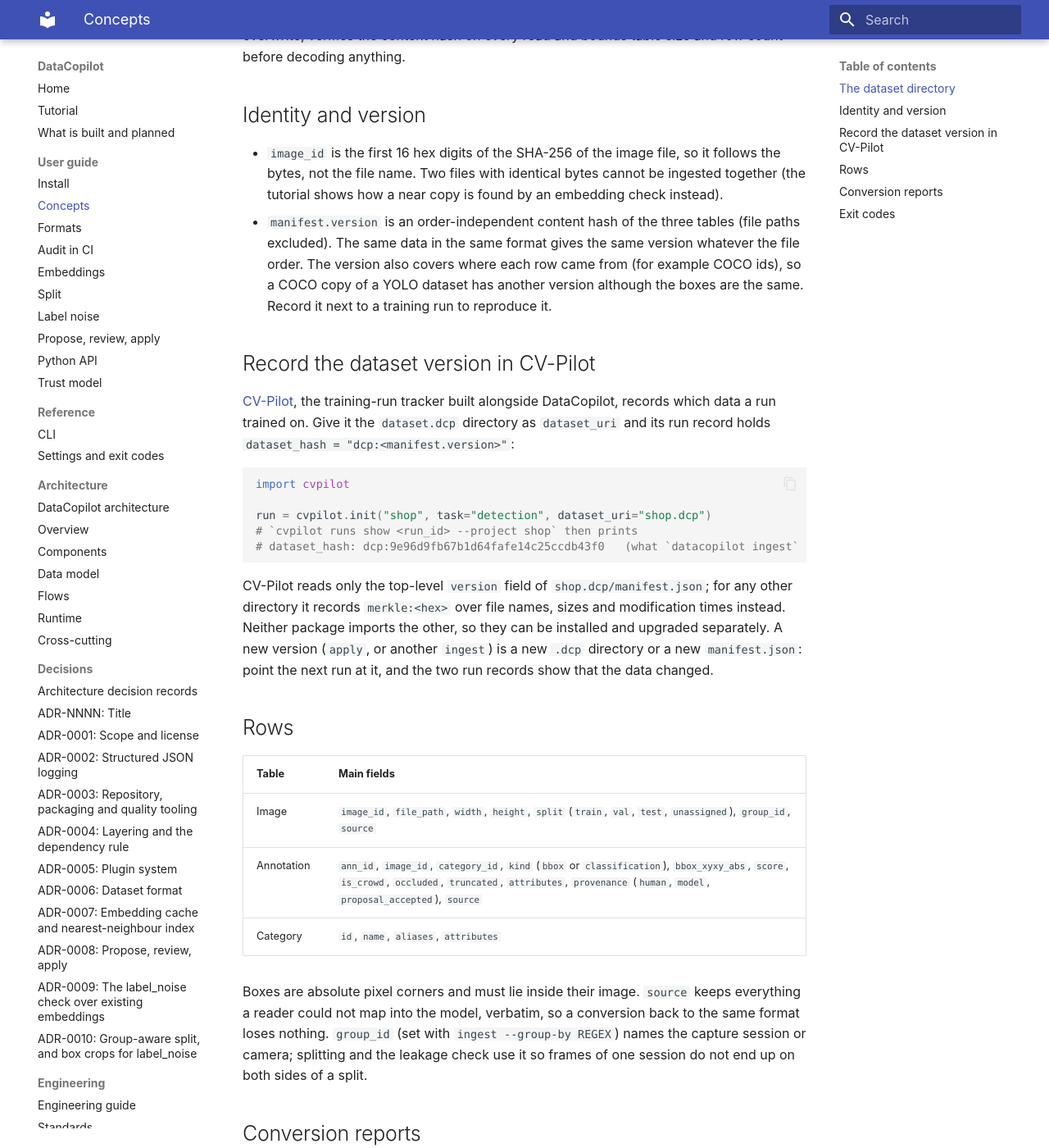
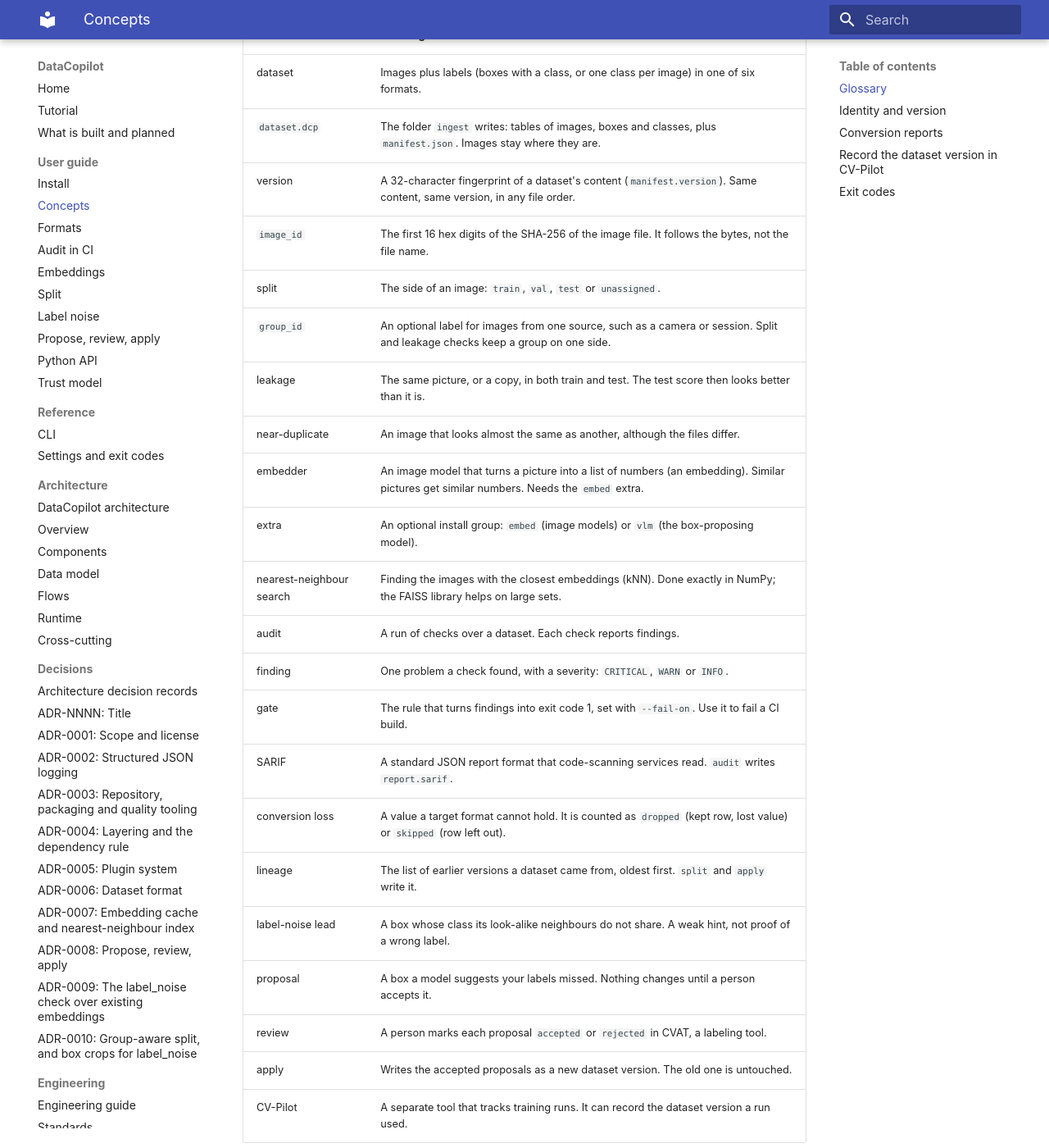
Before and after one commit to B4teShai/DataCopilot, an MkDocs documentation site: the page built from docs/guide/concepts.md, in a window 1280 px wide and 1400 px high, scrolled down 276 px. Shown: the whole window at 82% size. Built offline with MkDocs 1.6.1 and Material for MkDocs 9.7.7, drawn with Linux system fonts in a browser that asks for light colours; some of the changed text lies outside the part shown.

Commit message:
docs: rewrite the entry pages so a newcomer can follow them
The README, index, tutorial, concepts and status pages used terms
(embedder, leakage, lineage, SARIF, group_id) before defining them, and
the README said it "fixes mistakes" without saying that only missing
boxes can be proposed.

- README: say plainly what it checks and what it can fix; shorter.
- concepts: a glossary table defines every term once.
- status: the only page that says what is built; a table of 11 rows.
  The benchmark paragraph moves to the architecture overview.
- index and tutorial: shorter, link to the glossary.

````diff
--- a/docs/guide/concepts.md
+++ b/docs/guide/concepts.md
@@ -1,27 +1,53 @@
 # Concepts
 
-## The dataset directory
+Every term DataCopilot uses is defined once, here. Other pages link to this table.
 
-`datacopilot ingest` converts a dataset from any supported format into a `dataset.dcp/` directory:
-Parquet tables for images, annotations and categories, plus a `manifest.json`. Images are referenced
-by path and never copied. The store is append-only: it refuses to overwrite, verifies the content
-hash on every read and bounds table size and row count before decoding anything.
+## Glossary
+
+| Term | Meaning |
+|---|---|
+| dataset | Images plus labels (boxes with a class, or one class per image) in one of six formats. |
+| `dataset.dcp` | The folder `ingest` writes: tables of images, boxes and classes, plus `manifest.json`. Images stay where they are. |
+| version | A 32-character fingerprint of a dataset's content (`manifest.version`). Same content, same version, in any file order. |
+| `image_id` | The first 16 hex digits of the SHA-256 of the image file. It follows the bytes, not the file name. |
+| split | The side of an image: `train`, `val`, `test` or `unassigned`. |
+| `group_id` | An optional label for images from one source, such as a camera or session. Split and leakage checks keep a group on one side. |
+| leakage | The same picture, or a copy, in both train and test. The test score then looks better than it is. |
+| near-duplicate | An image that looks almost the same as another, although the files differ. |
+| embedder | An image model that turns a picture into a list of numbers (an embedding). Similar pictures get similar numbers. Needs the `embed` extra. |
+| extra | An optional install group: `embed` (image models) or `vlm` (the box-proposing model). |
+| nearest-neighbour search | Finding the images with the closest embeddings (kNN). Done exactly in NumPy; the FAISS library helps on large sets. |
+| audit | A run of checks over a dataset. Each check reports findings. |
+| finding | One problem a check found, with a severity: `CRITICAL`, `WARN` or `INFO`. |
+| gate | The rule that turns findings into exit code 1, set with `--fail-on`. Use it to fail a CI build. |
+| SARIF | A standard JSON report format that code-scanning services read. `audit` writes `report.sarif`. |
+| conversion loss | A value a target format cannot hold. It is counted as `dropped` (kept row, lost value) or `skipped` (row left out). |
+| lineage | The list of earlier versions a dataset came from, oldest first. `split` and `apply` write it. |
+| label-noise lead | A box whose class its look-alike neighbours do not share. A weak hint, not proof of a wrong label. |
+| proposal | A box a model suggests your labels missed. Nothing changes until a person accepts it. |
+| review | A person marks each proposal `accepted` or `rejected` in CVAT, a labeling tool. |
+| apply | Writes the accepted proposals as a new dataset version. The old one is untouched. |
+| CV-Pilot | A separate tool that tracks training runs. It can record the dataset version a run used. |
 
 ## Identity and version
 
-- `image_id` is the first 16 hex digits of the SHA-256 of the image file, so it follows the bytes,
-  not the file name. Two files with identical bytes cannot be ingested together (the tutorial shows
-  how a near copy is found by an embedding check instead).
-- `manifest.version` is an order-independent content hash of the three tables (file paths excluded).
-  The same data in the same format gives the same version whatever the file order. The version also
-  covers where each row came from (for example COCO ids), so a COCO copy of a YOLO dataset has another
-  version although the boxes are the same. Record it next to a training run to reproduce it.
+- `image_id` follows the bytes. Two files with identical bytes cannot be ingested together; a
+  near copy is found by an embedder check instead (see the [tutorial](../tutorial.md)).
+- The version hashes the three tables, not the file paths. It also covers where each row came from,
+  so a COCO copy of a YOLO dataset has another version although the boxes are the same. Record it
+  next to a training run to reproduce the run.
+
+## Conversion reports
+
+Every read and write returns a report of what was lost. `dropped` counts values with no place in
+the target, for example `annotations.is_crowd`. `skipped` counts rows left out, for example
+`images.file_missing`. Losses are logged as `conversion_loss`; `--strict` turns any loss into exit
+code 1 before anything is written. See [Formats](formats.md).
 
 ## Record the dataset version in CV-Pilot
 
-[CV-Pilot](https://github.com/B4teShai/CV-Pilot), the training-run tracker built alongside
-DataCopilot, records which data a run trained on. Give it the `dataset.dcp` directory as
-`dataset_uri` and its run record holds `dataset_hash = "dcp:<manifest.version>"`:
+Give [CV-Pilot](https://github.com/B4teShai/CV-Pilot) the `dataset.dcp` folder as `dataset_uri` and
+its run record holds `dataset_hash = "dcp:<version>"`:
 
 <!-- skip: needs CV-Pilot, a separate package installed from its own clone -->
 ```python
@@ -32,35 +58,12 @@
 # dataset_hash: dcp:9e96d9fb67b1d64fafe14c25ccdb43f0   (what `datacopilot ingest` printed)
 ```
 
-CV-Pilot reads only the top-level `version` field of `shop.dcp/manifest.json`; for any other
-directory it records `merkle:<hex>` over file names, sizes and modification times instead. Neither
-package imports the other, so they can be installed and upgraded separately. A new version
-(`apply`, or another `ingest`) is a new `.dcp` directory or a new `manifest.json`: point the next run
-at it, and the two run records show that the data changed.
-
-## Rows
-
-| Table | Main fields |
-|---|---|
-| Image | `image_id`, `file_path`, `width`, `height`, `split` (`train`, `val`, `test`, `unassigned`), `group_id`, `source` |
-| Annotation | `ann_id`, `image_id`, `category_id`, `kind` (`bbox` or `classification`), `bbox_xyxy_abs`, `score`, `is_crowd`, `occluded`, `truncated`, `attributes`, `provenance` (`human`, `model`, `proposal_accepted`), `source` |
-| Category | `id`, `name`, `aliases`, `attributes` |
-
-Boxes are absolute pixel corners and must lie inside their image. `source` keeps everything a reader
-could not map into the model, verbatim, so a conversion back to the same format loses nothing.
-`group_id` (set with `ingest --group-by REGEX`) names the capture session or camera; splitting and
-the leakage check use it so frames of one session do not end up on both sides of a split.
-
-## Conversion reports
-
-Every read and write returns a `ConversionReport`: `dropped` counts values present but not
-representable in the target (for example `annotations.is_crowd`), `skipped` counts rows left out
-entirely (for example `images.file_missing`, or `annotations.unsupported.polygon` when reading CVAT).
-Losses are logged as `conversion_loss` and `--strict` turns any of them into exit code 1 before
-anything is written, on `export` and on `ingest`.
+CV-Pilot reads only the top-level `version` field of `shop.dcp/manifest.json`. For any other
+folder it records `merkle:<hex>` over file names, sizes and modification times. Neither package
+imports the other. A new version (`apply`, or another `ingest`) is a new folder or a new
+`manifest.json`: point the next run at it.
 
 ## Exit codes
 
-`0` success; `1` the command ran and failed (invalid input, a matched gate, a lossy `--strict`);
-`2` usage or configuration error; `130` interrupt. Expected failures print one `error:` line on
-standard error and one `command_failed` log record.
+`0` success, `1` the command ran and failed, `2` usage or configuration error, `130` interrupted.
+Details are in [Settings and exit codes](../reference/settings.md#exit-codes).
--- a/docs/status.md
+++ b/docs/status.md
@@ -1,32 +1,19 @@
-# What is built and what is planned
+# Status
 
-DataCopilot is a dataset doctor (it converts, checks and reports) with a first model-assisted fix
-workflow: `propose`, `review` and `apply` for missing boxes. Anything not listed as built below does not
-run today.
+What works today. This page is the only place that says so; other pages describe how things work.
+"Built" is implemented and tested. "Experimental" runs but its results are weak. "Planned" does not
+run yet.
 
-## Built and tested
-
-| Area | What works |
-|---|---|
-| Convert | `ingest` and `export` between COCO, YOLO, Pascal VOC, CVAT for images 1.1 XML, Label Studio JSON and ImageFolder, through a versioned `dataset.dcp/` directory. Every field a conversion cannot carry is counted; `--strict` turns any loss into a failure, on `export` and on `ingest`. See [Formats](guide/formats.md). |
-| Version | An order-independent `manifest.version`: the same data in the same format gives the same version whatever the file order. See [Concepts](guide/concepts.md). |
-| Audit | Four checks on the CPU (integrity, exact duplicates, class imbalance, box sanity) and, with `--embedder`, four more (near-duplicates, split leakage, label-noise leads from box crops, per-class outliers). Reports in JSON, static HTML and SARIF 2.1.0; the run is stored as `audits/<run_id>.json`. Exit code 1 when `--fail-on` matches. See [Audit in CI](guide/audit-ci.md) and [Label noise](guide/label-noise.md). |
-| Embeddings | `datacopilot embed` fills the embedding cache ahead of time; `dinov2_small`, `dinov2_base` and `siglip2_base` (extra `[embed]`) and the test-only `hash` embedder. See [Embeddings](guide/embeddings.md). |
-| Diagnose | `datacopilot --version`, `formats` and `doctor` (versions, extras, settings, cache directory, FAISS and GPU; `--json` for a machine-readable report). |
-| Split | `split` re-splits a dataset into train, val and test as a new version with lineage: images with the same key (`group_id`, a source field or a safe file-name pattern) and, with `--near-dup`, every near-copy pair stay together; whole groups are assigned deterministically, optionally balanced per class, and the deviation from the ratios is reported. See [Split](guide/split.md). |
-| Propose, review, apply | `propose` finds boxes a dataset is probably missing with Grounding DINO (tiny, Apache-2.0, extra `[vlm]`) and stores them as a proposal set; `review export` and `review import` round-trip them through CVAT files; `apply` writes the accepted ones as a new dataset version with lineage. Only missing boxes (`add_box`) are proposed. See [Propose, review, apply](guide/proposals.md). |
-| Python | `load`, `audit`, `export`, `split`, `propose` and `apply`. See [Python API](guide/python-api.md). |
-| Settings | Environment variables, listed in [Settings](reference/settings.md). Logs are JSON on standard error. |
-
-Benchmark (`benchmarks/audit_cpu.py`, 50,000 images and 500,000 boxes, 64 KiB files, 12 cores): 37.6 s
-end to end, 1.35 GB peak memory; details in the [architecture overview](architecture/01-overview.md).
-
-## Planned, not implemented
-
-| Planned | What it will do |
-|---|---|
-| better label noise | An optional Cleanlab backend for `label_noise`; with box crops it is better than before and still weak (see [Label noise](guide/label-noise.md)). |
-| more proposals | Proposals that change a class, delete a box or refine a box; SAM 3 and Qwen3-VL proposers; consensus between models; review in FiftyOne. See [ADR-0008](adr/0008-propose-review-apply.md) for what was left out on purpose. |
-| more extras | Extras for SAM 3 and the Cleanlab backend; today the extras are `embed` and `vlm`. |
-
-The [architecture documents](architecture/README.md) mark every component as built or planned.
+| Area | Status | What it covers |
+|---|---|---|
+| Convert formats | Built | COCO, YOLO, VOC, CVAT, Label Studio and ImageFolder; losses counted. See [Formats](guide/formats.md). |
+| Dataset folder and version | Built | `ingest` writes `dataset.dcp`; same content gives the same version. |
+| CPU audit | Built | Integrity, exact duplicates, class imbalance, box sanity; reports in JSON, HTML and SARIF. |
+| Image-model audit | Built | Near-duplicates, leakage and outliers with `--embedder`. See [Embeddings](guide/embeddings.md). |
+| Label noise | Experimental | Box-crop leads are better than before but weak. See [Label noise](guide/label-noise.md). |
+| Split | Built | Group-aware re-split into a new version. See [Split](guide/split.md). |
+| Propose missing boxes | Experimental | Grounding DINO proposes `add_box` only; precision is low. See [Propose, review, apply](guide/proposals.md). |
+| Review and apply | Built | CVAT round trip, then a new version with lineage. |
+| Python API and `doctor` | Built | `load`, `audit`, `export`, `split`, `propose`, `apply`; `doctor` checks the install. |
+| More proposal kinds | Planned | Change a class, delete a box, refine a box; consensus between models. |
+| More models and tools | Planned | SAM 3 and Qwen3-VL proposers, FiftyOne review, a Cleanlab label-noise backend. |
--- a/docs/tutorial.md
+++ b/docs/tutorial.md
@@ -1,26 +1,22 @@
-# Tutorial: audit, gate and convert a dataset
+# Tutorial
 
-This tutorial builds a small synthetic dataset with a few planted problems, then walks the whole
-loop: ingest it, audit it, turn the audit into a CI gate, find a leaked image with embeddings and
-convert the dataset to other formats while counting what each conversion loses. Nothing is
-downloaded and no real data is used.
+In ten minutes you will build a small demo dataset with planted mistakes, audit it, make a CI build
+fail on it, find a copied picture, and convert it to other formats. Nothing is downloaded. You need
+DataCopilot installed (see [Install](guide/install.md)) and an empty scratch directory.
 
-Every command and script on this page is executed by the test suite
-(`tests/docs/test_tutorial.py`) against the code in this repository, and its output is checked
-against what is shown. Values that differ from run to run are written as `<uuid>`, `<hex32>` or
-`...`.
-
-You need DataCopilot installed (see [Install](guide/install.md)) and a scratch directory.
+Every command on this page is run by the test suite, and its output is checked against what is
+shown. Values that change from run to run are written `<uuid>`, `<hex32>` or `...`. Unfamiliar word?
+See [Concepts](guide/concepts.md).
 
 ## 1. Generate the dataset
 
-The script writes twelve tiny PNG pictures and a COCO annotation file per split into `shop/`. The
-problems are planted on purpose:
+The script writes twelve tiny pictures and a COCO annotation file per split into `shop/`. The
+mistakes are planted on purpose:
 
-- `v0.png` (validation) is `t0.png` (training) with one pixel changed: the same picture, but not the
-  same bytes, so only an embedding check can see it.
+- `v0.png` (validation) is `t0.png` (training) with one pixel changed. It is the same picture but
+  not the same bytes, so only an image model can see it.
 - `t1.png` has a one-pixel box.
-- 12 of the 15 boxes are `cup`, only one is `bowl`, and the validation split has no `bowl` at all.
+- 12 of the 15 boxes are `cup`, one is `bowl`, and validation has no `bowl` at all.
 
 <!-- run -->
 ```python
@@ -91,9 +87,8 @@
 
 ## 2. Ingest
 
-`ingest` reads a dataset in any supported format, checks its invariants and writes a versioned
-`shop.dcp/` directory. It prints the content version: the same data always gives the same version,
-whatever the file order or format it came from.
+`ingest` reads a dataset, checks it and writes a `shop.dcp/` folder. It prints the dataset's
+version: the same content always gives the same version.
 
 <!-- run -->
 ```console
@@ -103,9 +98,8 @@
 
 ## 3. Audit
 
-`audit` runs the CPU checks (file integrity, exact duplicates, class balance, box sanity), writes
-`report.html`, `report.json` and `report.sarif` next to each other and prints one line. The default
-gate is `--fail-on critical`.
+`audit` runs the CPU checks, writes `report.html`, `report.json` and `report.sarif`, and prints one
+line: pass or fail, then the number of findings per severity.
 
 <!-- run -->
 ```console
@@ -113,8 +107,8 @@
 passed critical=0 warn=3 info=0 run_id=<uuid>
 ```
 
-Three warnings (the one-pixel box and two imbalance findings), nothing critical, so the command
-exits 0. Make warnings fail the run, as a stricter CI job would:
+There are three warnings (the one-pixel box and two imbalance findings) and nothing critical, so
+the exit code is 0. Make warnings fail the run, as a strict CI job would:
 
 <!-- run -->
 ```console
@@ -122,16 +116,15 @@
 failed critical=0 warn=3 info=0 run_id=<uuid>
 ```
 
-`--no-hash-cache` is what a CI gate should use: the file-hash cache is an optimisation that a gate
-does not need (see [Audit in CI](guide/audit-ci.md)).
+`--no-hash-cache` is what CI should use; see [Audit in CI](guide/audit-ci.md).
 
-## 4. Find the leaked image with embeddings
+## 4. Find the copied picture
 
-The exact-duplicate check compares file bytes, so `v0.png` slips through. The embedding checks
-compare what the pictures look like. This tutorial uses the built-in `hash` embedder, a
-dependency-free test double that compares file bytes in a fuzzy way: it finds this planted copy,
-but it is not a model, so it is refused for a gate unless you say `--allow-test-embedder`. For real
-datasets use `--embedder dinov2_base` (extra `[embed]`, see [Embeddings](guide/embeddings.md)).
+The exact-duplicate check compares bytes, so `v0.png` slips through. The image-model checks compare
+what pictures look like. This tutorial uses `hash`, a built-in stand-in that needs no download. It
+finds this planted copy but is not a real model, so a gate refuses it unless you add
+`--allow-test-embedder`. For real data use `--embedder dinov2_base` (see
+[Embeddings](guide/embeddings.md)).
 
 <!-- run -->
 ```console
@@ -140,7 +133,7 @@
 warning: embedder 'hash' is a test double that compares file bytes, not pictures; its verdicts say nothing about look-alike images
 ```
 
-The warning goes to standard error. Read the machine-readable report to see which checks fired:
+The warning goes to standard error. Read `report.json` to see which checks fired:
 
 <!-- run -->
 ```python
@@ -161,15 +154,14 @@
 outliers INFO
 ```
 
-`leakage` is CRITICAL because the near copy sits in a different split than the picture it copies:
-the validation score would be inflated. `label_noise` is a WARN that says it did not run: a shop
-this small has too few annotated images to compare a box with its neighbours, and a skipped check
-is reported, never counted as a pass.
+`leakage` is CRITICAL because the copy sits in a different split from its original. `label_noise` is
+a WARN that says it did not run: the shop is too small to compare a box with its neighbours. A
+skipped check is reported, never counted as a pass.
 
 ## 5. Convert and count the loss
 
-Export the dataset as YOLO. Every field YOLO cannot hold is counted and logged, never dropped
-silently; `--strict` turns any loss into a failure and writes nothing:
+Export as YOLO. Every value YOLO cannot hold is counted and logged. `--strict` turns any loss into a
+failure and writes nothing:
 
 <!-- run -->
 ```console
@@ -183,9 +175,8 @@
 error: conversion dcp -> yolo is lossy: annotations.source.id=15, categories.id=3, images.source.id=12
 ```
 
-The source COCO ids are not part of YOLO, so a strict export refuses. CVAT and Label Studio formats
-are written and read the same way. The CVAT file we just wrote reads back with `--strict`, which
-also fails if the reader had to skip anything (a polygon, a track):
+YOLO has no place for the original COCO ids, so a strict export refuses. Reading a file back with
+`--strict` also fails if the reader had to skip anything:
 
 <!-- run -->
 ```console
@@ -195,7 +186,8 @@
 <hex32>
 ```
 
-`datacopilot formats` lists every format and what it can do:
+`formats` lists every format and what it can do. [Formats](guide/formats.md) says what each pair
+loses.
 
 <!-- run -->
 ```console
@@ -208,12 +200,9 @@
 yolo read,write Apache-2.0 -
 ```
 
-[Formats](guide/formats.md) lists, for each pair, exactly what is lost.
+## 6. The same from Python
 
-## 6. The same thing from Python
-
-The Python API has three functions, `load`, `audit` and `export`, over the same code as the commands
-(see [Python API](guide/python-api.md)). Logs are JSON on standard error, as on the command line.
+`load`, `audit` and `export` run the same code as the commands. See [Python API](guide/python-api.md).
 
 <!-- run -->
 ```python
@@ -236,29 +225,10 @@
 ['annotations.source.id', 'categories.id', 'images.source.id']
 ```
 
-## 7. Check the installation
+Run `datacopilot doctor` any time to check the installation.
 
-`doctor` reports versions, which extras are installed, the validated settings, the cache directory,
-FAISS and GPU visibility, and never prints a secret. `--json` gives the same report as one JSON
-object.
+## Next
 
-<!-- run -->
-```console
-$ datacopilot doctor
-ok
-package: datacopilot ... (dcp schema 1)
-python: ... on ...
-dependencies: ok (...)
-extras: ...
-settings: ok (...)
-cache: ...
-faiss: ...
-gpu: ...
-plugins: formats=6, checks=8, embedders=4
-```
-
-## Where to go next
-
-- [Audit in CI](guide/audit-ci.md): exit codes, reports, SARIF and a workflow example.
-- [Trust model](guide/trust-model.md): what DataCopilot does with files you do not control.
+- [Audit in CI](guide/audit-ci.md): exit codes, reports and a workflow example.
+- [Trust model](guide/trust-model.md): what happens with files you do not control.
 - [CLI reference](reference/cli.md): every command and option.
````
Also changed, not shown: README.md (+26 -19 lines), docs/index.md (+9 -25 lines).
